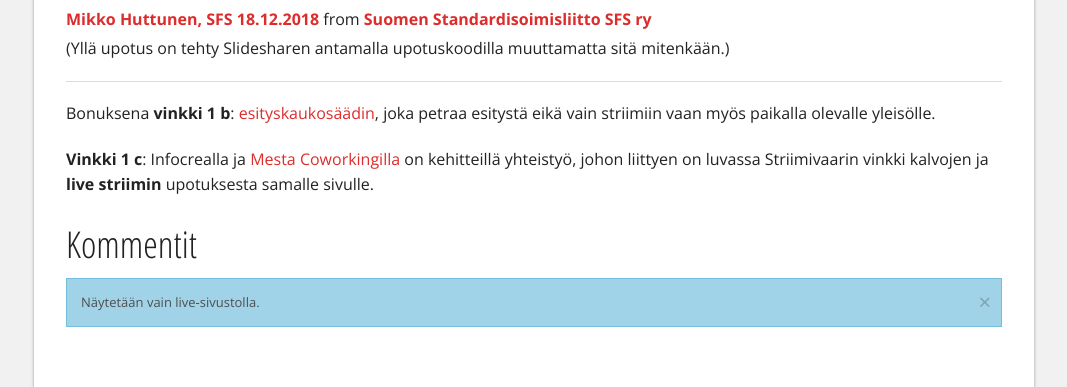
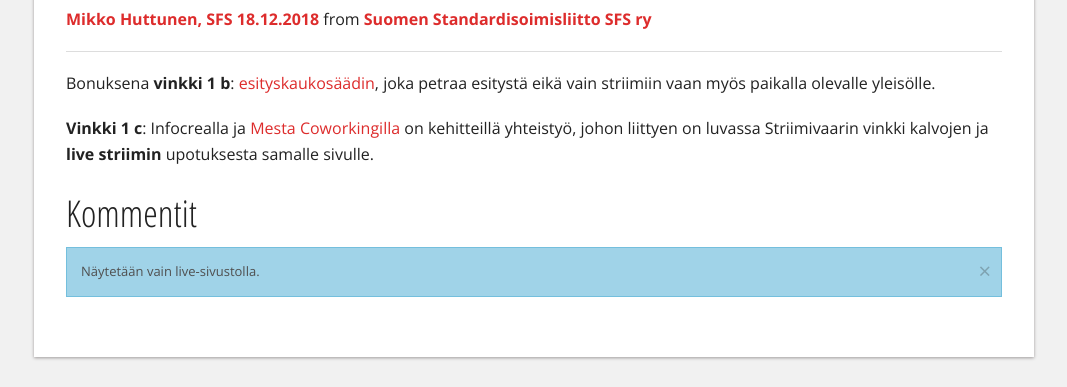
Before and after one commit to Pyppe/infocrea.fi, a Jekyll site: the page built from _posts/2019-01-31-striimivaari-vinkkailee.md, in a window 1280 px wide and 900 px high, scrolled down 1221 px, cut to the strip 513-900 px from the top of the window. Shown: the whole strip, without its empty margins (106-1173 px from the left). Built offline with Jekyll 4.4.1, drawn with Linux system fonts in a browser that asks for light colours.

Commit message:
tuoreimman blogin päivitys

```diff
--- a/_posts/2019-01-31-striimivaari-vinkkailee.md
+++ b/_posts/2019-01-31-striimivaari-vinkkailee.md
@@ -21,8 +21,6 @@ Jos esitysmateriaali on upotettu samalle sivulle striimi(tallentee)n kanssa, kat
 <iframe src="//www.slideshare.net/slideshow/embed_code/key/ifNQeqPWDBGQ01" width="595" height="485" frameborder="0" marginwidth="0" marginheight="0" scrolling="no" style="border:1px solid #CCC; border-width:1px; margin-bottom:5px; width: 100%;" allowfullscreen> </iframe>
 <div style="margin-bottom:5px"> <strong> <a href="//www.slideshare.net/SuomenStandardisoimisliitto/mikko-huttunen-sfs-18122018" title="Mikko Huttunen, SFS 18.12.2018" target="_blank">Mikko Huttunen, SFS 18.12.2018</a> </strong> from <strong><a href="https://www.slideshare.net/SuomenStandardisoimisliitto" target="_blank">Suomen Standardisoimisliitto SFS ry</a></strong> </div>
 
-(Yllä upotus on tehty Slidesharen antamalla upotuskoodilla muuttamatta sitä mitenkään.)
-
 * * *
 
 Bonuksena **vinkki 1 b**: [esityskaukosäädin](https://www.infocrea.fi/blogi/2018/04/screeniosoittelut-nakymaan/), joka petraa esitystä eikä vain striimiin vaan myös paikalla olevalle yleisölle.
```
